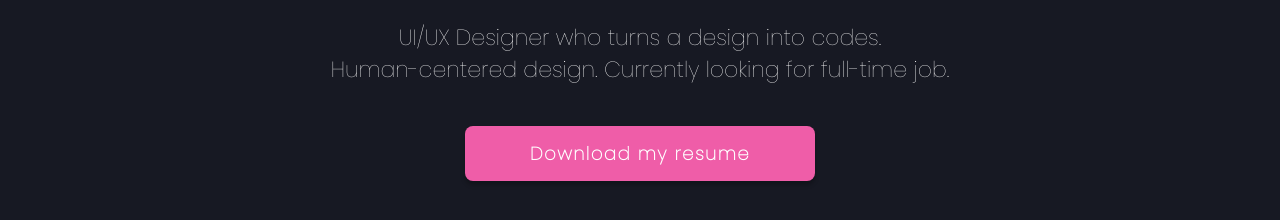
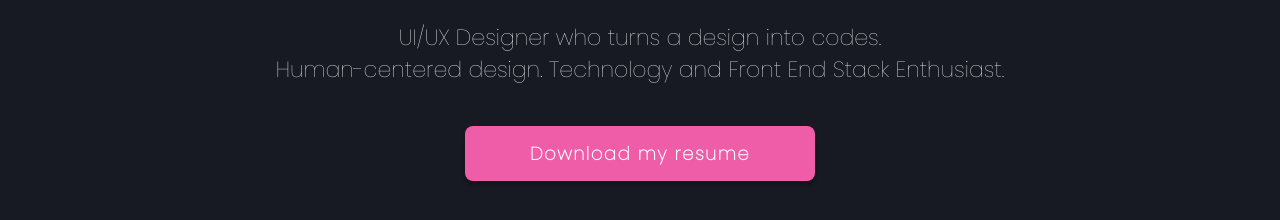
Before and after one commit to devirukmanab/devirukmanab.github.io, a plain HTML site: page index.html in a window 1280 px wide. Shown: the part 400-620 px from the top of the page. Drawn offline with nearby package versions, Linux system fonts and the light colour scheme.

Commit message:
Update index.html

```diff
--- a/index.html
+++ b/index.html
@@ -49,7 +49,7 @@
     <img src="/image/photo-user.png" class="mx-auto d-block" alt="user">
     <h1 class="display-4">Hello, I'm Vee !</h1>
     <p class="">UI/UX Designer who turns a design into codes.</p>
-    <p>Human-centered design. Currently looking for full-time job.</p>
+    <p>Human-centered design. Technology and Front End Stack Enthusiast.</p>
   </div>
 
   <div class="text-center">
```
